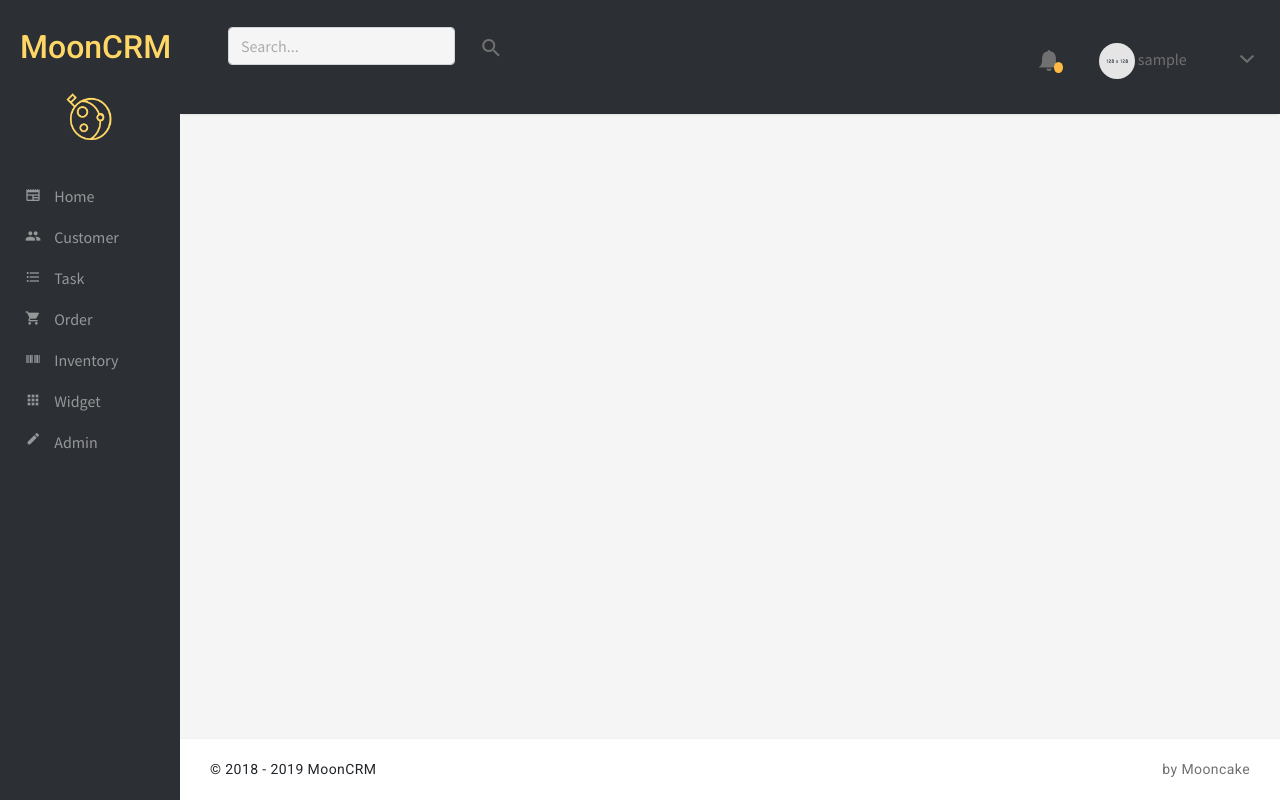
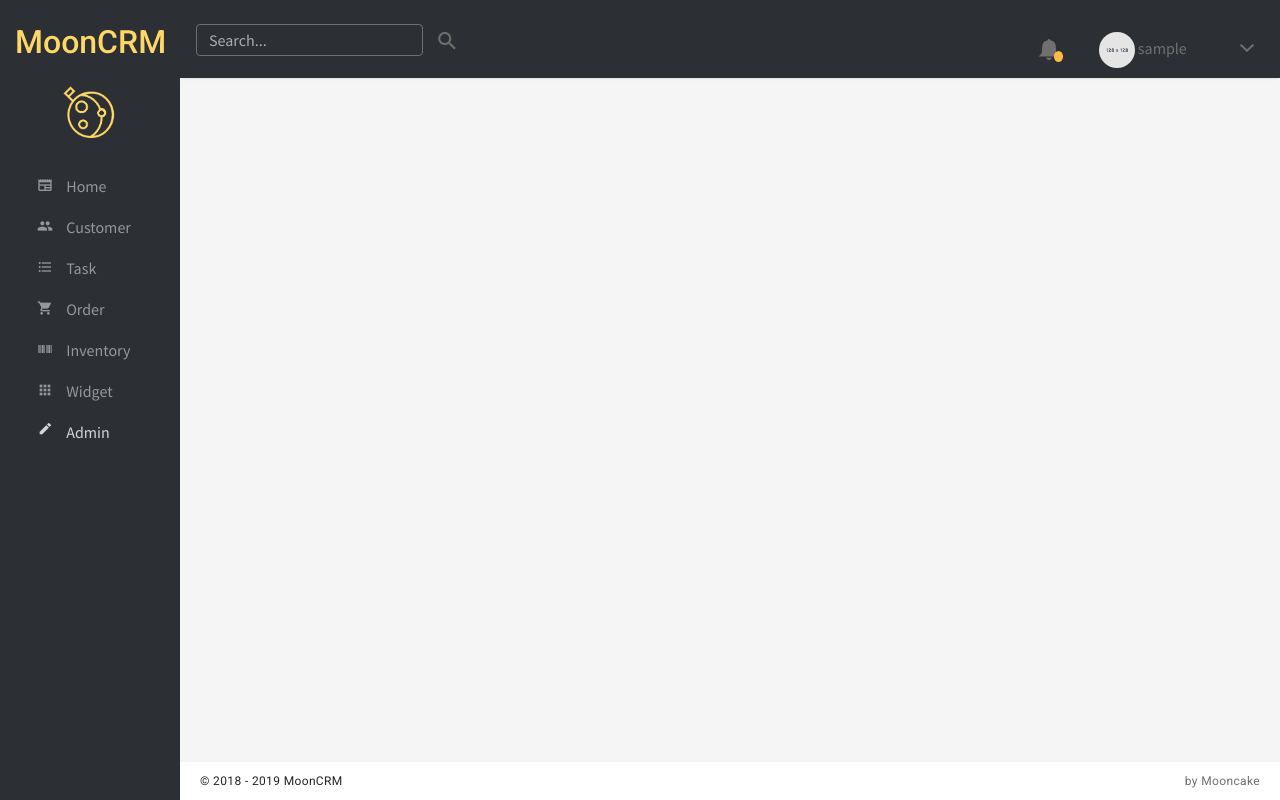
Before and after one commit to SophieSha/MoonCRM, a PHP site: page /admin.php in a window 1280 px wide. Run offline with PHP 8.4, Linux system fonts and the light colour scheme; the visitor is signed in with stand-in values (Sample User, id 1); some libraries are stand-ins or nearby versions; some web fonts are replaced.

Commit message:
fixed more details

```diff
--- a/admin.php
+++ b/admin.php
@@ -45,20 +45,15 @@ if (!isset($_SESSION["loggedin"]) || $_SESSION["loggedin"] !== true) {
     <style type="text/css">
         .content-page {
             margin-left: 180px;
-            overflow: hidden;
-        }
-
-        .page-content-wrapper {
-            margin: 0 -10px;
-            padding-top: 100px;
         }
     </style>
+
 
 </head>
 
 
 
-<body class="fixed-left">
+<body class="fixed-left" style="overflow: visible;">
 
 
     <!-- Begin page -->
@@ -117,9 +112,11 @@ if (!isset($_SESSION["loggedin"]) || $_SESSION["loggedin"] !== true) {
     <script src="public/assets/js/jquery.slimscroll.js"></script>
     <script src="public/assets/js/jquery.nicescroll.js"></script>
     <script src="public/assets/js/jquery.scrollTo.min.js"></script>
+    <script src="public/assets/pages/dashboard.js"></script>
+    <script src="public/assets/js/app.js"></script>
+
 
     <!-- Add Extra JS below-->
-
 
 
     <!-- Add Plugins below-->
--- a/layouts/footer.php
+++ b/layouts/footer.php
@@ -1,10 +1,15 @@
 <style>
-    .footer {
 
-        left: 180px;
-    }
+.footer {
+
+    left: 180px;
+    border-top: rgba(0, 0, 0, 0.01);
+    padding: 10px 20px;
+    font-size: 12px;
+}
+
 </style>
 
 <footer class="footer">
-    © <?php echo date("Y", strtotime("-1 year")); ?> - <?php echo date("Y"); ?> MoonCRM <span class="text-muted d-none d-sm-inline-block float-right">by Mooncake</span>
+         © <?php echo date("Y",strtotime("-1 year")); ?> - <?php echo date("Y"); ?> MoonCRM <span class="text-muted d-none d-sm-inline-block float-right">by Mooncake</span>
 </footer>
--- a/layouts/navbar.php
+++ b/layouts/navbar.php
@@ -13,7 +13,7 @@
   }
 
   .side-menu .topbar-left {
-    padding: 20px;
+    padding: 15px;
     width: 180px;
 
   }
@@ -41,7 +41,7 @@
     display: inline-block;
     font-size: 16px;
     line-height: 17px;
-    margin-left: 3px;
+    margin-left: 15px;
     margin-right: 8px;
     text-align: center;
     vertical-align: middle;
@@ -56,10 +56,6 @@
   }
 </style>
 
-
-
-
-
 <!-- ========== Left Sidebar Start ========== -->
 <div class="left side-menu">
 
@@ -68,7 +64,7 @@
   <div class="topbar-left">
     <h2 class="title"><a href="home.php" style="color: #FED766;"> MoonCRM </a></h2>
     <div class="" style="text-align: center">
-      <a href="home.php" class="logo"><img src="public/assets/images/mooncrm-Logo.png" height="50" alt="logo"></a>
+      <a href="home.php" class="logo"><img src="public/assets/images/mooncrm-Logo.png" height="55" alt="logo"></a>
     </div>
   </div>
 
--- a/layouts/topbar.php
+++ b/layouts/topbar.php
@@ -14,17 +14,58 @@
     .btn {
         color: #707070;
         font-size: 1.5rem;
+        padding: 0;
+        line-height: 0;
+
     }
 
     .notification-list .noti-icon-badge {
         display: inline-block;
         position: absolute;
-        top: 38px;
+        top: 15px;
         right: 8px;
         border: 1px;
         border-radius: 50%;
         width: 8px;
         height: 11px;
+    }
+
+    .button-menu-mobile {
+        background-color: #f5f5f5;
+        font-size: 20px;
+        width: 32px;
+        border-radius: 1px;
+        line-height: 30px;
+    }
+
+    .navbar-custom .dropdown.show .nav-link {
+        background-color: #2C2F33;
+    }
+
+    .notification-list .nav-link {
+        line-height: 20px;
+    }
+
+    dl,
+    ol,
+    ul {
+        margin-bottom: 0;
+    }
+
+
+    .form-control {
+        height: calc(1em + .9rem + 2px);
+        padding: .375rem .75rem;
+        font-size: 1rem;
+        font-weight: 100;
+        line-height: 1.5;
+        color: #707070;
+        background-color: #2C2F33;
+        border: 0.5px solid #707070;
+    }
+
+    .ml-5 {
+        margin-left: 1rem !important;
     }
 </style>
 
@@ -44,8 +85,12 @@
                 <button type="button" class="button-menu-mobile open-left">
                     <i class="ion-navicon"></i>
                 </button>
+            </li>
 
         </ul>
+
+
+
 
         <!-- Search -->
 
@@ -59,6 +104,8 @@
                     <i class="mdi mdi-magnify" aria-hidden="true"></i>
                 </button>
             </li>
+            <li class="hide-phone list-inline-item app-search">
+
         </ul>
 
 
```
Also changed, not shown: customer.php (+4 -3 lines), home.php (+4 -3 lines), inventory.php (+4 -3 lines), order.php (+4 -3 lines), profile.php (+4 -3 lines), task.php (+4 -3 lines), widget.php (+4 -3 lines).
